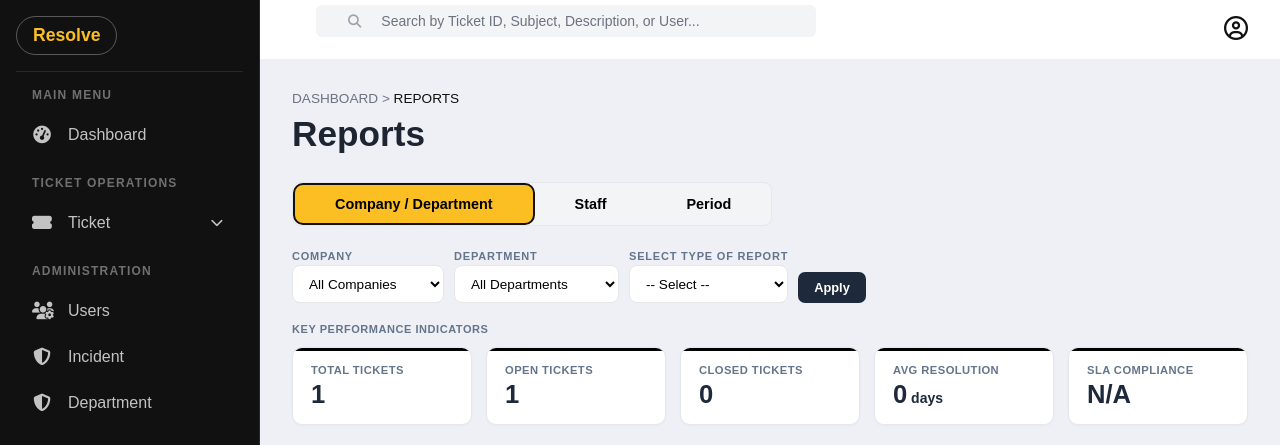
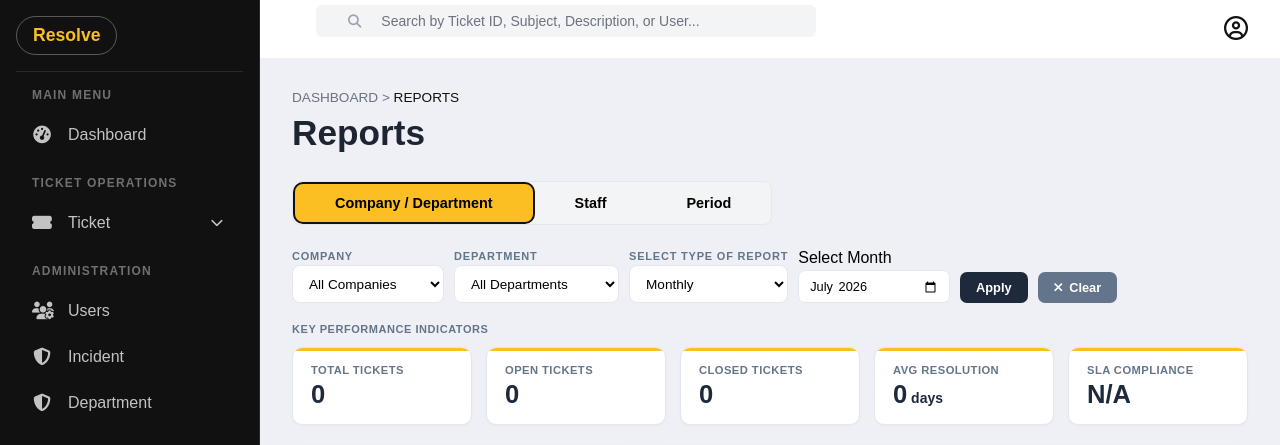
Before and after one commit to julianbeverly/Ticketing-system, a Laravel app: page /reports in a window 1280 px wide. Shown: the top 445 px of the page. Run offline with Laravel 12, Linux system fonts and the light colour scheme; a user stored in the database is signed in; data comes from the database, SQL or seed files in the repository; tables that the repository leaves empty hold one stand-in row (values such as "Sample post"); some libraries are stand-ins or nearby versions.

Commit message:
reporting color changed and picker fixed

```diff
--- a/app/Http/Controllers/ReportController.php
+++ b/app/Http/Controllers/ReportController.php
@@ -110,6 +110,13 @@ class ReportController extends Controller
 
     public function index(Request $request)
     {
+        if (!$request->has('report_type')) {
+            $request->merge([
+                'report_type' => 'monthly',
+                'monthly_date' => Carbon::now()->format('Y-m'),
+            ]);
+        }
+
         $activeTab = $request->input('active_tab', 'company');
 
         $companies   = Company::all();
@@ -152,11 +159,11 @@ class ReportController extends Controller
         // Donut Data (Company tab — all statuses)
         $statusCounts = (clone $baseQuery)->select('status', DB::raw('count(*) as count'))->groupBy('status')->get()->pluck('count', 'status')->toArray();
         $donutData = [
-            ['name' => 'Open',        'value' => $statusCounts['open'] ?? 0,        'color' => '#3B82F6'],
-            ['name' => 'Assigned',    'value' => $statusCounts['assigned'] ?? 0,    'color' => '#8B5CF6'],
-            ['name' => 'In Progress', 'value' => $statusCounts['in_progress'] ?? 0, 'color' => '#F59E0B'],
-            ['name' => 'Resolved',    'value' => $statusCounts['resolved'] ?? 0,    'color' => '#10B981'],
-            ['name' => 'Closed',      'value' => $statusCounts['closed'] ?? 0,      'color' => '#64748B'],
+            ['name' => 'Open',        'value' => $statusCounts['open'] ?? 0,        'color' => '#df3846'],
+            ['name' => 'Assigned',    'value' => $statusCounts['assigned'] ?? 0,    'color' => '#ffc000'],
+            ['name' => 'In Progress', 'value' => $statusCounts['in_progress'] ?? 0, 'color' => '#028ab6'],
+            ['name' => 'Resolved',    'value' => $statusCounts['resolved'] ?? 0,    'color' => '#32a249'],
+            ['name' => 'Closed',      'value' => $statusCounts['closed'] ?? 0,      'color' => '#063765'],
         ];
         $donutData = array_values(array_filter($donutData, fn($item) => $item['value'] > 0));
 
@@ -337,10 +344,10 @@ class ReportController extends Controller
         $closedCount      = $ticketsClosed;
 
         $staffDonut = [
-            ['name' => 'Assigned',    'value' => $assignedCount,   'color' => '#8B5CF6'],
-            ['name' => 'In Progress', 'value' => $inProgressCount, 'color' => '#F59E0B'],
-            ['name' => 'Resolved',    'value' => $resolvedCount,   'color' => '#10B981'],
-            ['name' => 'Closed',      'value' => $closedCount,     'color' => '#64748B'],
+            ['name' => 'Assigned',    'value' => $assignedCount,   'color' => '#ffc000'],
+            ['name' => 'In Progress', 'value' => $inProgressCount, 'color' => '#028ab6'],
+            ['name' => 'Resolved',    'value' => $resolvedCount,   'color' => '#32a249'],
+            ['name' => 'Closed',      'value' => $closedCount,     'color' => '#063765'],
         ];
         $staffDonut = array_values(array_filter($staffDonut, fn($item) => $item['value'] > 0));
 
--- a/resources/views/admin/reports.blade.php
+++ b/resources/views/admin/reports.blade.php
@@ -138,7 +138,7 @@
             position: absolute;
             top: 0; left: 0; right: 0;
             height: 3px;
-            background: #000000;
+            background: #FBBF24;
         }
         .kpi-card .kpi-label {
             font-size: 0.7rem;
@@ -870,9 +870,9 @@ window.addEventListener('click', function(e) {
 
 // ── Date Picker Toggling ───────────────────────
 function toggleDatePicker(prefix, type) {
-    const groups = ['daily','weekly','monthly','custom','custom2'];
+    const groups = ['daily-group','weekly-group','monthly-group','custom-group','custom-group2'];
     groups.forEach(g => {
-        const el = document.getElementById(prefix + '-' + g + '-group');
+        const el = document.getElementById(prefix + '-' + g);
         if (el) el.classList.remove('visible');
     });
     if (type === 'daily') {
@@ -1043,12 +1043,12 @@ function makeLine(id, labels, values, color, label) {
 function drawChartsForTab(tab) {
     if (tab === 'company') {
         makeDonut('statusDonutChart', donutData);
-        makeVBar('deptBarChart', deptData.map(d=>d.dept), deptData.map(d=>d.tickets), '#3B82F6', 'Tickets');
-        makeLine('monthlyTrendChart', monthlyTrend.map(d=>d.month), monthlyTrend.map(d=>d.tickets), '#3B82F6', 'Tickets');
+        makeVBar('deptBarChart', deptData.map(d=>d.dept), deptData.map(d=>d.tickets), '#028ab6', 'Tickets');
+        makeLine('monthlyTrendChart', monthlyTrend.map(d=>d.month), monthlyTrend.map(d=>d.tickets), '#063765', 'Tickets');
     }
     else if (tab === 'staff') {
-        makeHBar('staffWorkloadChart', staffWorkload.map(d=>d.name), staffWorkload.map(d=>d.assigned), '#3B82F6');
-        makeHBar('staffClosedChart', staffClosed.map(d=>d.name), staffClosed.map(d=>d.closed), '#10B981');
+        makeHBar('staffWorkloadChart', staffWorkload.map(d=>d.name), staffWorkload.map(d=>d.assigned), '#028ab6');
+        makeHBar('staffClosedChart', staffClosed.map(d=>d.name), staffClosed.map(d=>d.closed), '#32a249');
         // Resolution time bar — colour based on value
         destroyChart('staffResTimeChart');
         const rtCtx = document.getElementById('staffResTimeChart');
@@ -1059,7 +1059,7 @@ function drawChartsForTab(tab) {
                     labels: staffResTime.map(d=>d.name),
                     datasets:[{
                         data: staffResTime.map(d=>d.days),
-                        backgroundColor: staffResTime.map(d => d.days > 3.5 ? '#EF4444' : d.days > 2 ? '#F59E0B' : '#10B981'),
+                        backgroundColor: staffResTime.map(d => d.days > 3.5 ? '#df3846' : d.days > 2 ? '#ffc000' : '#32a249'),
                         borderRadius:4
                     }]
                 },
@@ -1073,7 +1073,7 @@ function drawChartsForTab(tab) {
         makeDonut('staffDonutChart', staffDonut);
     }
     else if (tab === 'period') {
-        makeLine('creationTrendChart', creationTrend.map(d=>d.month), creationTrend.map(d=>d.tickets), '#3B82F6', 'Created');
+        makeLine('creationTrendChart', creationTrend.map(d=>d.month), creationTrend.map(d=>d.tickets), '#063765', 'Created');
 
         // Open vs Closed grouped bar
         destroyChart('openClosedChart');
@@ -1084,8 +1084,8 @@ function drawChartsForTab(tab) {
                 data:{
                     labels: openClosed.map(d=>d.month),
                     datasets:[
-                        { label:'Open',   data:openClosed.map(d=>d.open),   backgroundColor:'#0EA5E9', borderRadius:4 },
-                        { label:'Closed', data:openClosed.map(d=>d.closed), backgroundColor:'#10B981', borderRadius:4 }
+                        { label:'Open',   data:openClosed.map(d=>d.open),   backgroundColor:'#028ab6', borderRadius:4 },
+                        { label:'Closed', data:openClosed.map(d=>d.closed), backgroundColor:'#32a249', borderRadius:4 }
                     ]
                 },
                 options:{
@@ -1098,7 +1098,7 @@ function drawChartsForTab(tab) {
 
         // Category usage bar chart
         if (categoryTrend.length > 0) {
-            makeVBar('categoryTrendChart', categoryTrend.map(d=>d.name), categoryTrend.map(d=>d.count), '#8B5CF6', 'Tickets');
+            makeVBar('categoryTrendChart', categoryTrend.map(d=>d.name), categoryTrend.map(d=>d.count), '#ffc000', 'Tickets');
         }
     }
 }
```
